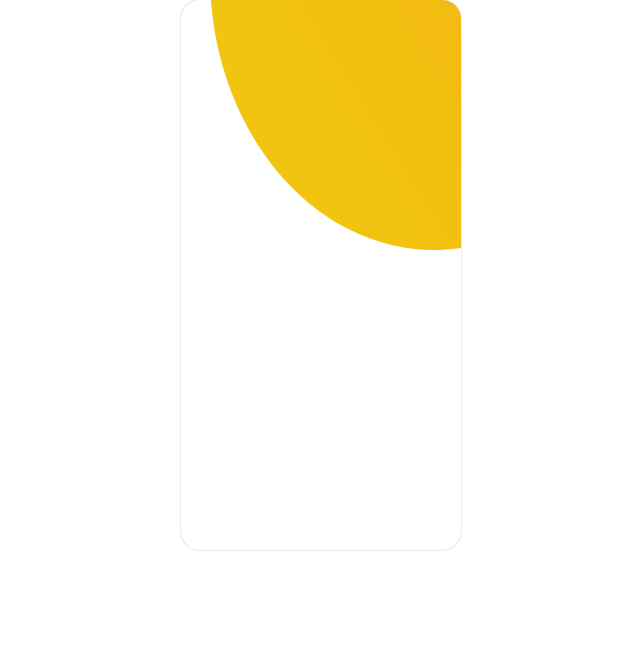
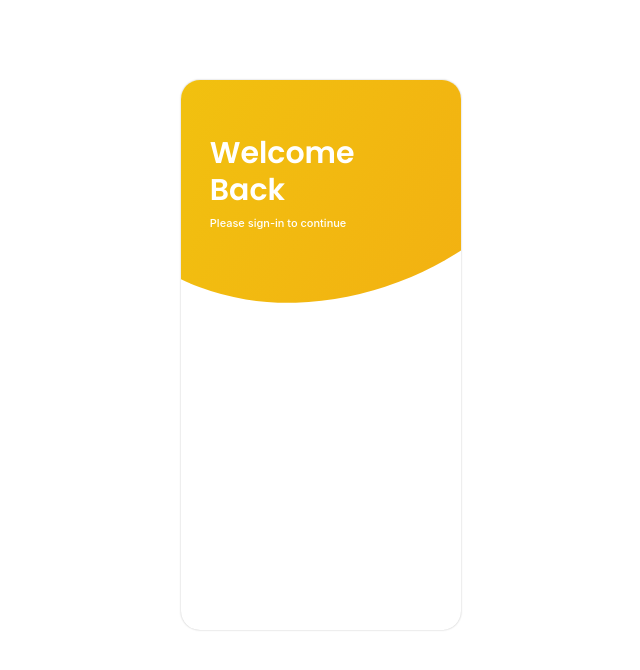
Before and after one commit to BrandedNomad/Login-Form-A, a React (Create React App) app: page / in a window 1280 px wide. Shown: the top 670 px of the page, without its empty margins (319-959 px from the left). Built offline with nearby package versions, Linux system fonts and the light colour scheme.

Commit message:
feat: add heder text to loginBox

```diff
--- a/public/index.html
+++ b/public/index.html
@@ -3,6 +3,8 @@
   <head>
     <meta charset="utf-8" />
     <link rel="icon" href="%PUBLIC_URL%/favicon.ico" />
+    <link rel="preconnect" href="https://fonts.gstatic.com">
+    <link href="https://fonts.googleapis.com/css2?family=Poppins:wght@400;600;800&display=swap" rel="stylesheet">
     <meta name="viewport" content="width=device-width, initial-scale=1" />
     <meta name="theme-color" content="#000000" />
     <meta
--- a/src/App.js
+++ b/src/App.js
@@ -7,6 +7,7 @@ import './App.css';
 
 const AppContainer = styled.div`
   width:100%;
+  margin-top: 80px;
   height: 100%;
   display: flex;
   flex-direction:column
--- a/src/components/loginBox/Index.js
+++ b/src/components/loginBox/Index.js
@@ -21,6 +21,9 @@ const BackDrop = styled.div`
     display:flex;
     flex-direction: column;
     border-radius: 50%;
+    transform: rotate(60deg);
+    top: -290px;
+    left: -70px;
     background: rgb(241, 196, 15);
     background: linear-gradient(
         58deg,
@@ -29,24 +32,52 @@ const BackDrop = styled.div`
     );
 `;
 
+const HeaderContainer = styled.div`
+    width: 100%;
+    display: flex;
+    flex-direction: column;
+`;
+
+const HeaderText = styled.h2`
+    font-size: 30px;
+    font-weight: 600;
+    font-family: Poppins;
+    line-height: 1.24;
+    color: #fff;
+    z-index: 10;
+    margin: 0px;
+`;
+
+const SmallText = styled.h5`
+    color: #fff;
+    font-weight: 500;
+    font-size: 11px;
+    z-index: 10;
+    margin:0px;
+    margin-top:7px;
+`;
+
 const TopContainer = styled.div`
     width:100%;
-    height: 250px;
+    height: 150px;
     display:flex;
     flex-direction:column;
     justify-content: flex-end;
     padding:0 1.8em;
     padding-bottom: 5em;
-`;
+`; //height 250px
 
 
 function LoginBox(props){
     return (
         <LoginBoxContainer>
             <TopContainer>
-                <BackDrop>
-
-                </BackDrop>
+                <BackDrop/>
+                <HeaderContainer>
+                    <HeaderText>Welcome</HeaderText>
+                    <HeaderText>Back</HeaderText>
+                    <SmallText>Please sign-in to continue</SmallText>
+                </HeaderContainer>
             </TopContainer>
         </LoginBoxContainer>
     )
--- a/src/index.css
+++ b/src/index.css
@@ -1,7 +1,11 @@
+
+/*noinspection CssUnknownTarget*/
+@import url('https://fonts.googleapis.com/css2?family=Poppins:wght@400;600;800&display=swap');
+
 body {
   margin: 0;
   font-family: -apple-system, BlinkMacSystemFont, 'Segoe UI', 'Roboto', 'Oxygen',
-    'Ubuntu', 'Cantarell', 'Fira Sans', 'Droid Sans', 'Helvetica Neue',
+    'Ubuntu', 'Cantarell', 'Fira Sans', 'Droid Sans', 'Helvetica Neue', Poppins,
     sans-serif;
   -webkit-font-smoothing: antialiased;
   -moz-osx-font-smoothing: grayscale;
```
